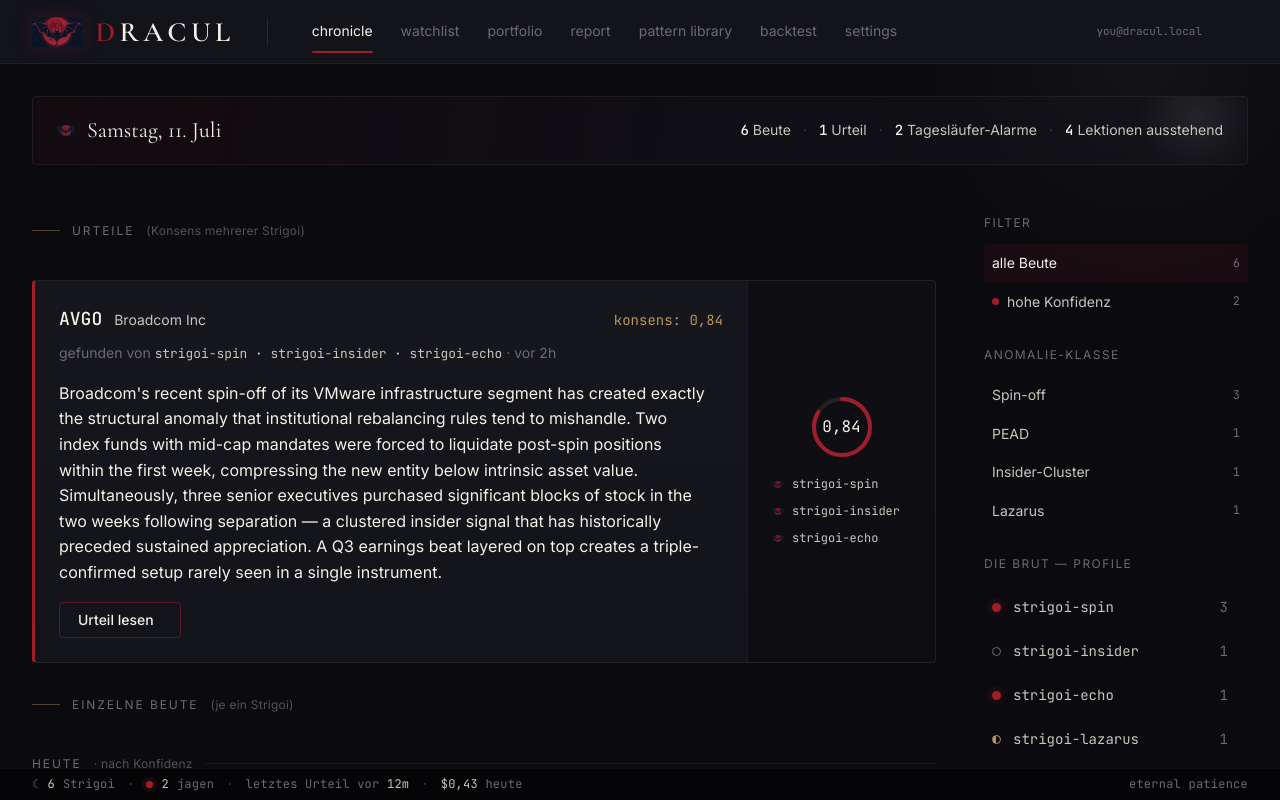
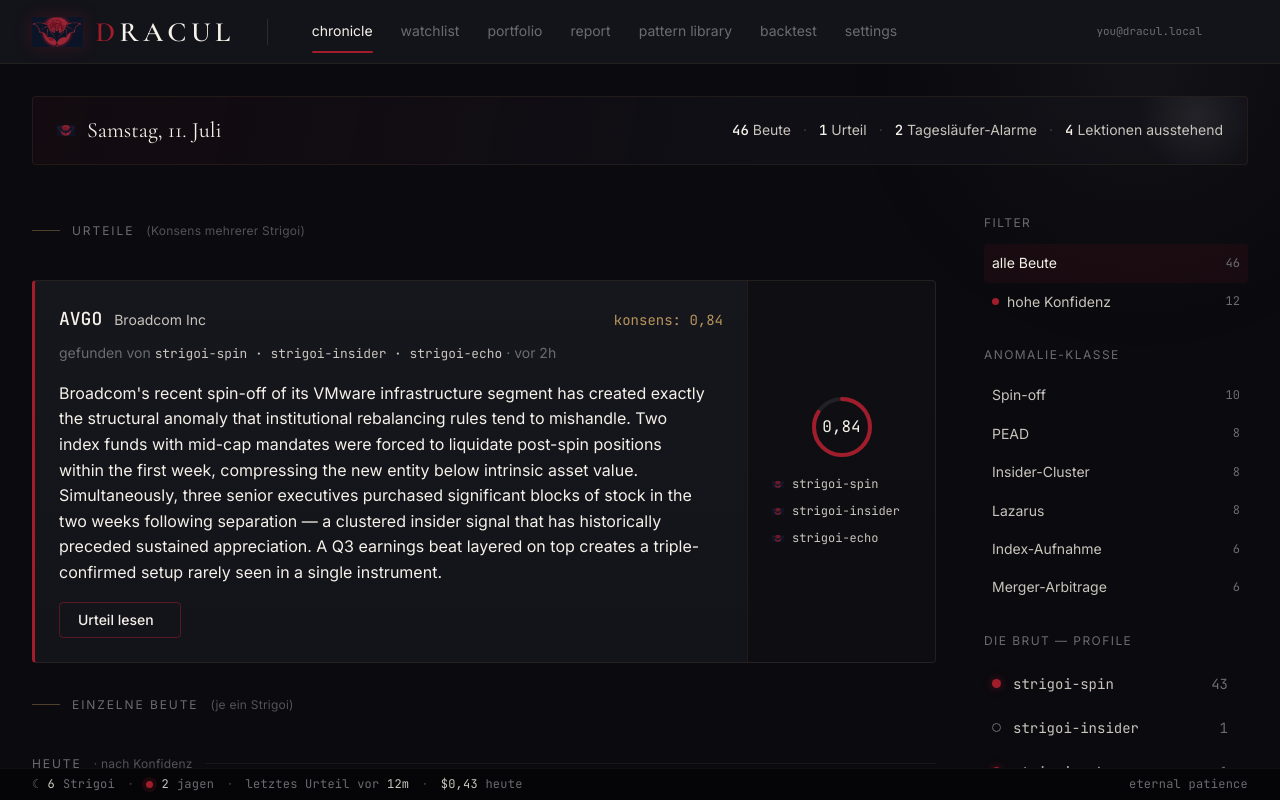
Before and after one commit to visterion/dracul, a Vue app in the folder chronicle/: page / in a window 1280 px wide. Built offline with nearby package versions, Linux system fonts and the light colour scheme.

Commit message:
test(chronicle): cover >30-card day-group chunking with expanded prey mock (D2)

```diff
--- a/chronicle/src/mocks/prey.ts
+++ b/chronicle/src/mocks/prey.ts
@@ -1,9 +1,9 @@
-import type { Prey } from '../api/types'
+import type { Prey, AnomalyType } from '../api/types'
 
 const ago = (hours: number) =>
   new Date(Date.now() - hours * 60 * 60 * 1000).toISOString()
 
-export const mockPrey: Prey[] = [
+const curatedPrey: Prey[] = [
   {
     id: 'prey-1',
     symbol: 'AVGO',
@@ -144,3 +144,36 @@ export const mockPrey: Prey[] = [
     discoveredAt: ago(30),
   },
 ]
+
+// UX-audit D2: exercise the >30-card day-group chunking path end-to-end.
+// The six curated prey span only ~2 days (<30 cards), so "Ältere Beute
+// anzeigen" never appears in mock mode. Spread bulk filler across three
+// calendar days (16/16/8) so the first visible groups exceed the 30-card
+// threshold (buildPreyGroups + visibleGroupCount) and one older group stays
+// hidden until the user expands it.
+const daysAgo = (days: number, i: number) =>
+  new Date(Date.now() - days * 86_400_000 - i * 1000).toISOString()
+
+const anomalyCycle: AnomalyType[] = ['SPIN', 'PEAD', 'INSIDER', 'LAZARUS', 'INDEX', 'MERGER']
+
+const bulkPrey: Prey[] = ([[0, 16], [1, 16], [2, 8]] as const).flatMap(([days, n]) =>
+  Array.from({ length: n }, (_, i): Prey => {
+    const idx = days * 100 + i
+    return {
+      id: `prey-bulk-${idx}`,
+      symbol: `BULK${idx}`,
+      companyName: `Bulk Holdings ${idx}`,
+      anomalyType: anomalyCycle[idx % anomalyCycle.length],
+      confidence: 0.5 + (idx % 40) / 100,
+      thesis: 'Synthetic filler prey used to exercise the day-group chunking path in mock mode.',
+      signals: ['Filler signal'],
+      risks: ['Filler risk'],
+      killCriteria: ['Filler kill criterion'],
+      horizon: '90d',
+      discoveredBy: 'strigoi-spin',
+      discoveredAt: daysAgo(days, i),
+    }
+  }),
+)
+
+export const mockPrey: Prey[] = [...curatedPrey, ...bulkPrey]
```
Also changed, not shown: 1 other file (tests, documents, lock files or other folders).
